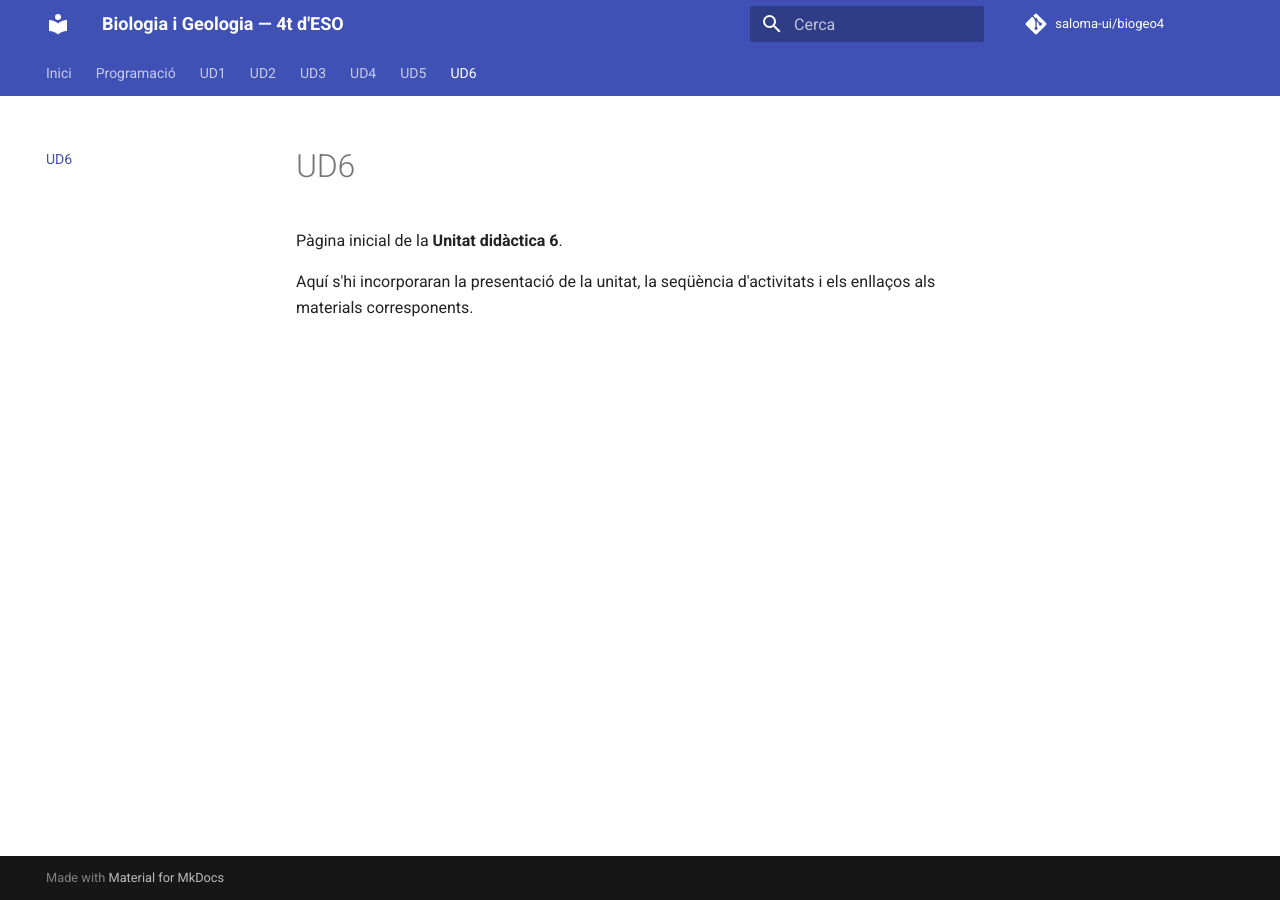
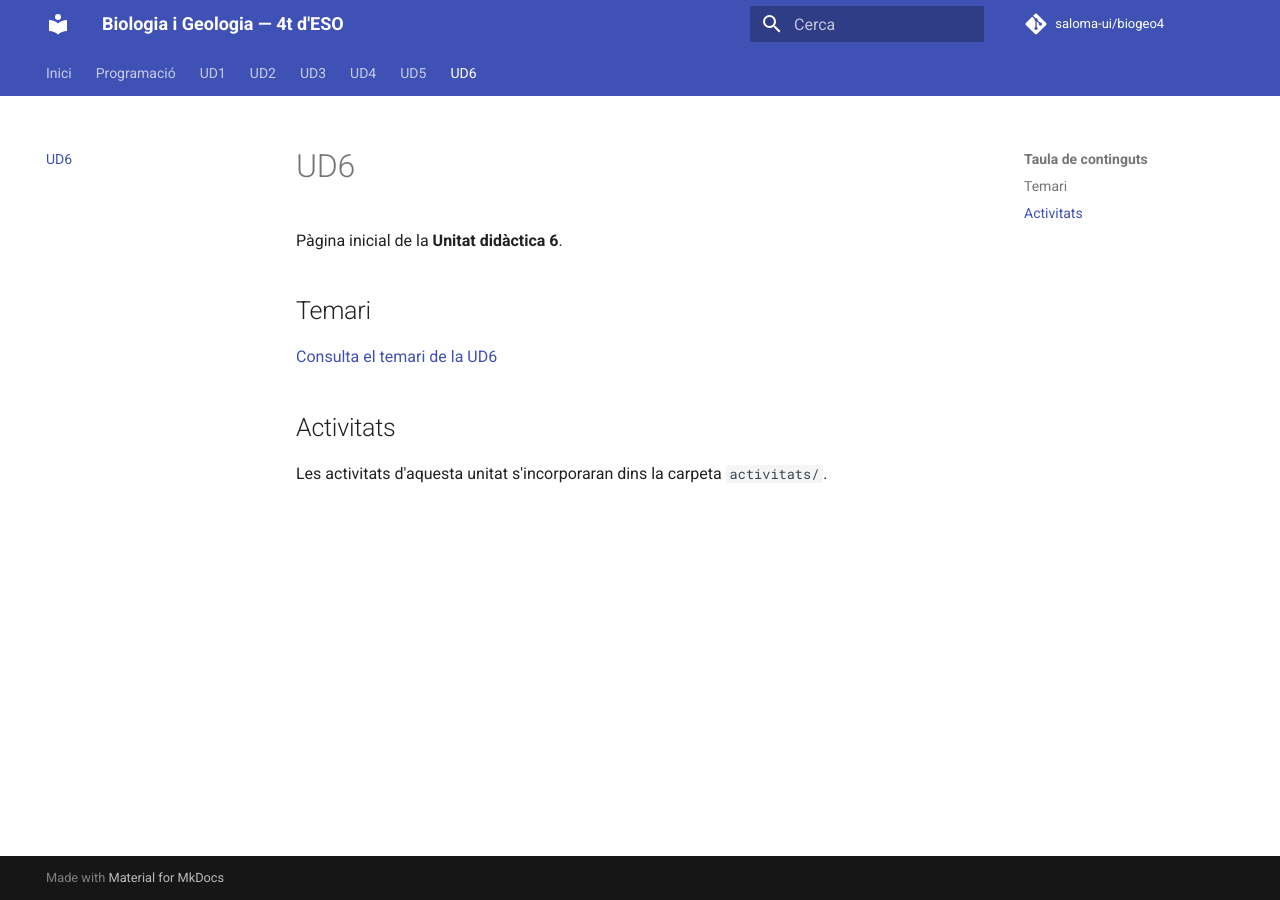
Before and after one commit to saloma-ui/biogeo4, an MkDocs documentation site: the page built from docs/ud6/index.md, in a window 1280 px wide. Built offline with MkDocs 1.6.1 and Material for MkDocs 9.7.7, drawn with Linux system fonts in a browser that asks for light colours; comment, search, counter and statistics services are not loaded.

Commit message:
Adapta la portada de la UD6 a la nova estructura

```diff
--- a/docs/ud6/index.md
+++ b/docs/ud6/index.md
@@ -2,4 +2,10 @@
 
 Pàgina inicial de la **Unitat didàctica 6**.
 
-Aquí s'hi incorporaran la presentació de la unitat, la seqüència d'activitats i els enllaços als materials corresponents.
+## Temari
+
+[Consulta el temari de la UD6](temari.md)
+
+## Activitats
+
+Les activitats d'aquesta unitat s'incorporaran dins la carpeta `activitats/`.
```
